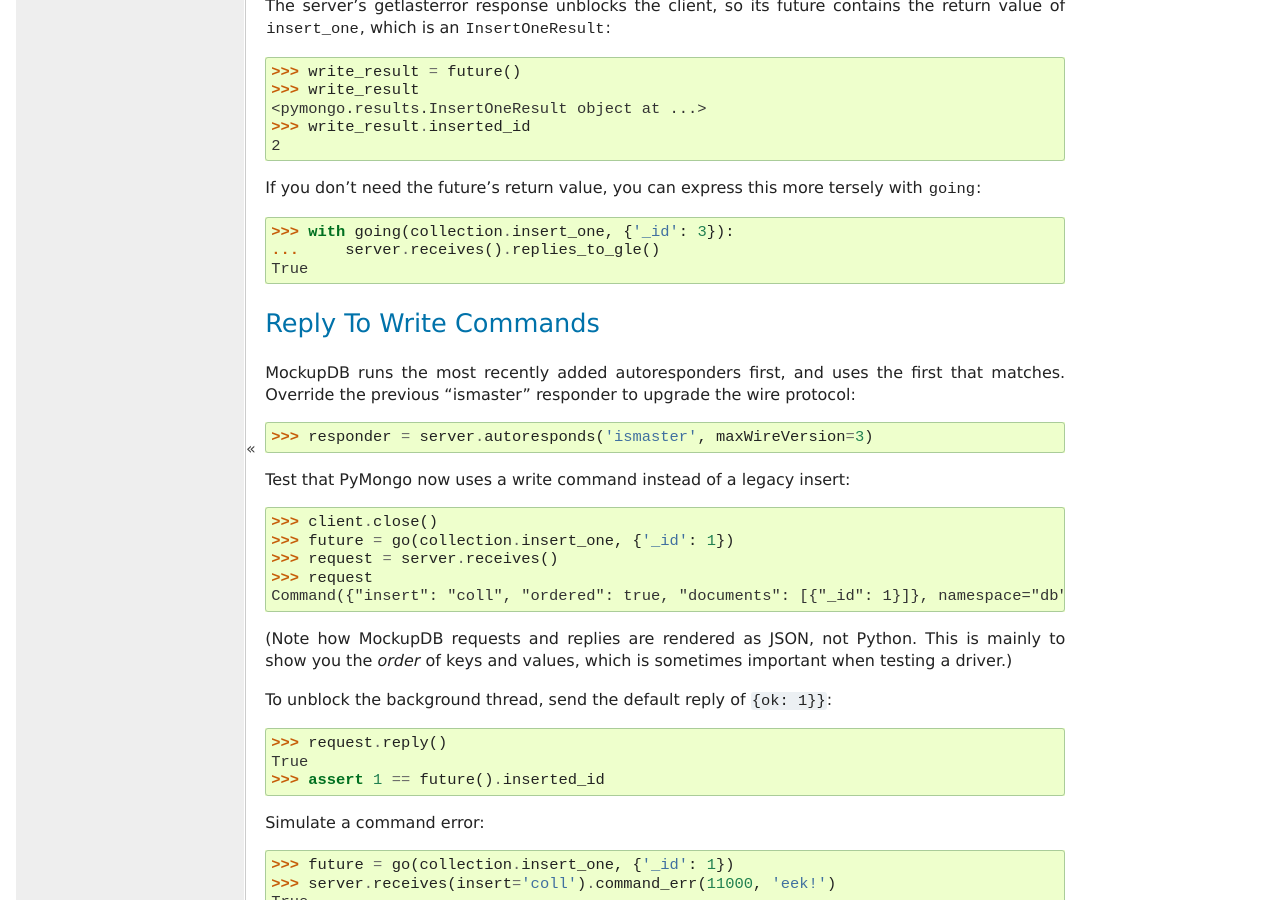
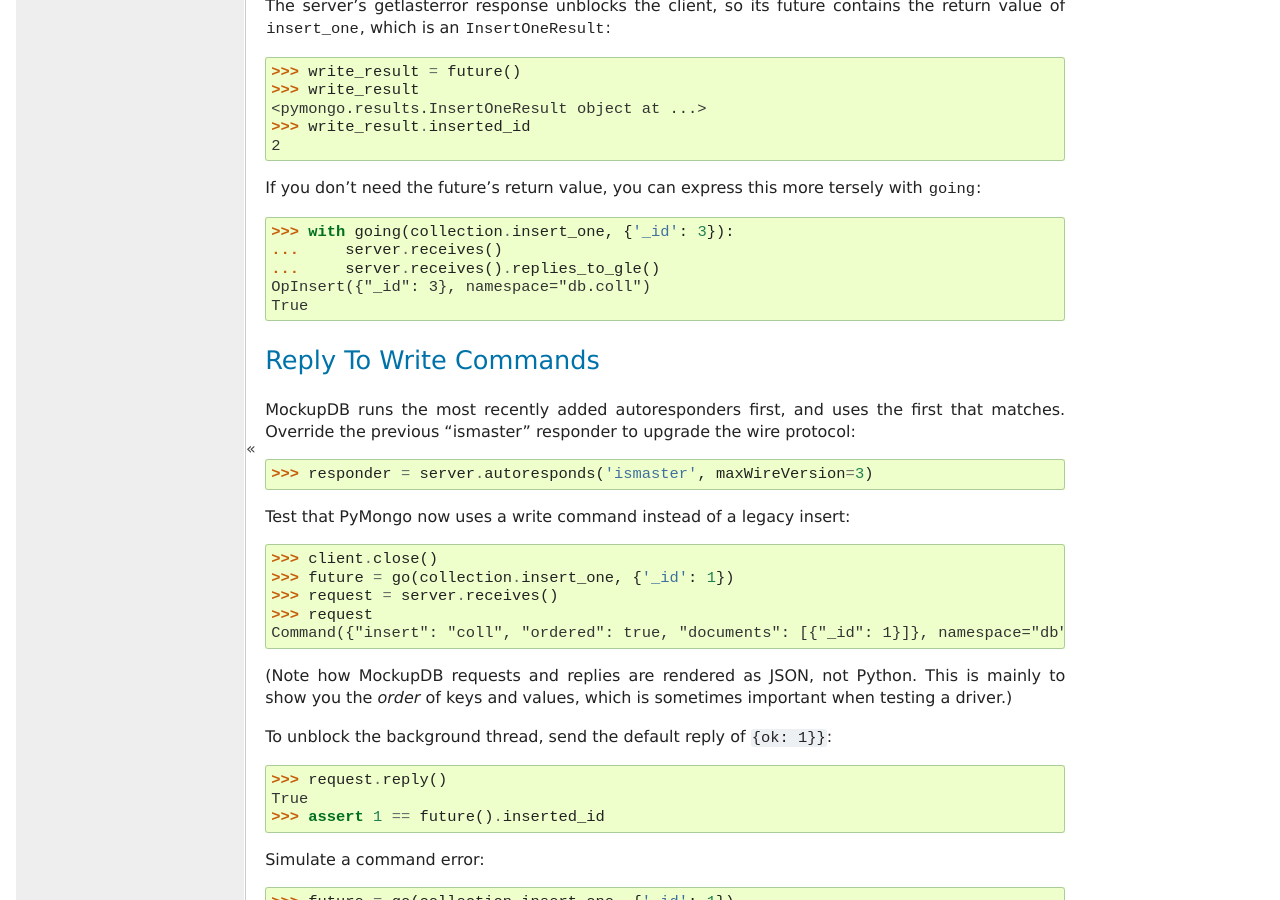
Before and after one commit to mongodb-labs/mongo-mockup-db, a Sphinx documentation site: the page built from docs/tutorial.rst, in a window 1280 px wide and 900 px high, scrolled down 2156 px. Built offline with Sphinx 7.4.7, drawn with Linux system fonts in a browser that asks for light colours; pages that are not in the unit, such as notebooks, are missing from menus.

Commit message:
Fix OP_INSERT example in tutorial.

```diff
--- a/docs/tutorial.rst
+++ b/docs/tutorial.rst
@@ -114,7 +114,9 @@
 with `going`:
 
    >>> with going(collection.insert_one, {'_id': 3}):
+   ...     server.receives()
    ...     server.receives().replies_to_gle()
+   OpInsert({"_id": 3}, namespace="db.coll")
    True
 
 Reply To Write Commands
```
